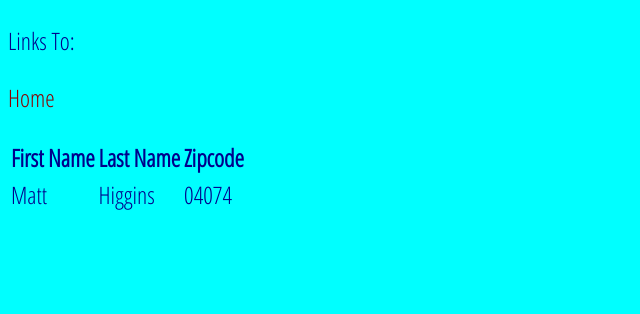
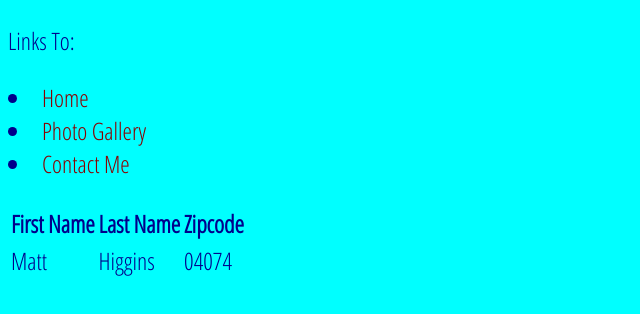
Before and after one commit to matthewjhiggins/Matthewjhiggins.github.io, a plain HTML site: page AboutMe.html in a window 1280 px wide. Shown: the whole page, without its empty margins (0-640 px from the left). Drawn offline with Linux system fonts and the light colour scheme.

Commit message:
Add files via upload

```diff
--- a/AboutMe.html
+++ b/AboutMe.html
@@ -20,7 +20,9 @@
 Links To:
 </p>
 <p>
-<A HREF="homepage.html"> Home </A>
+<LI><A HREF="index.html"> Home </A></LI>
+<LI><A HREF="photogallery.html"> Photo Gallery </A></LI>
+<LI><A HREF="contactmepage.html"> Contact Me </A></LI>
 </p>
 
 
```
Also changed, not shown: contactmepage.html (+4 -1 lines), photogallery.html (+3 -1 lines).
